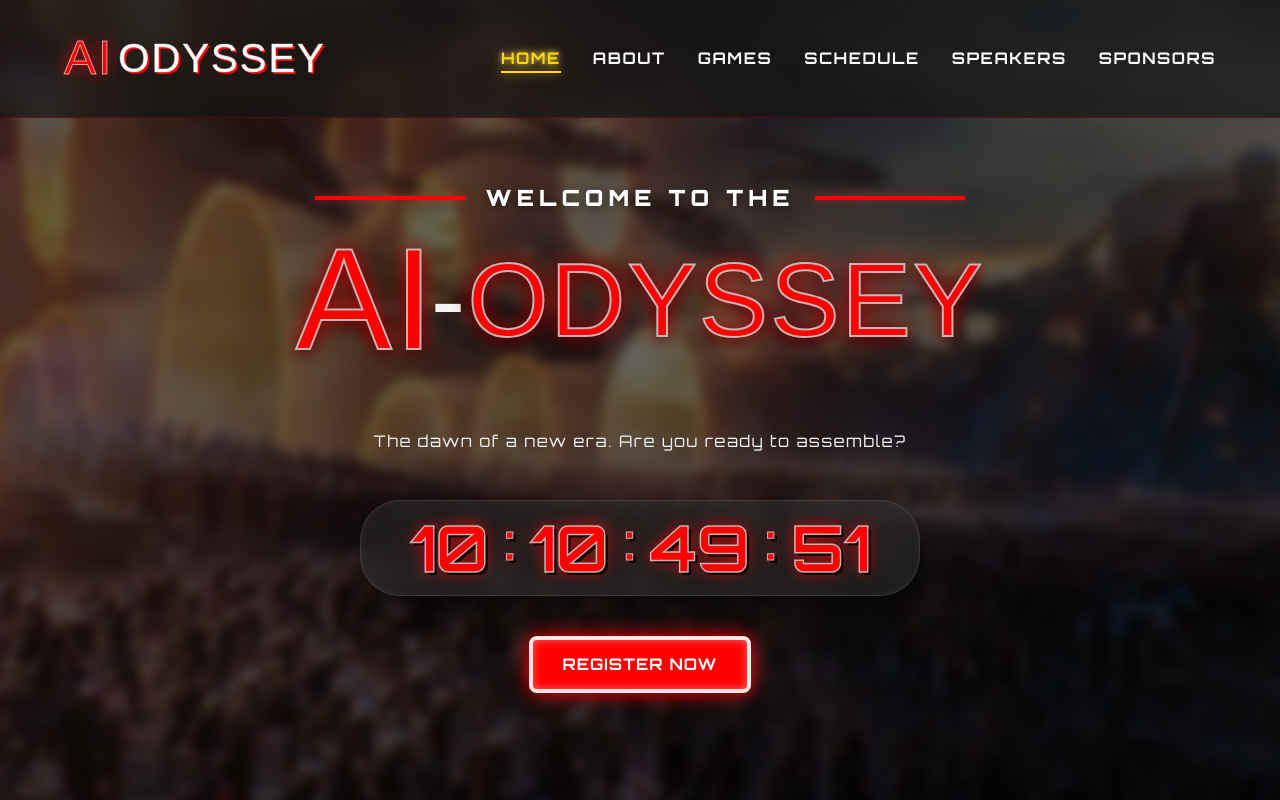
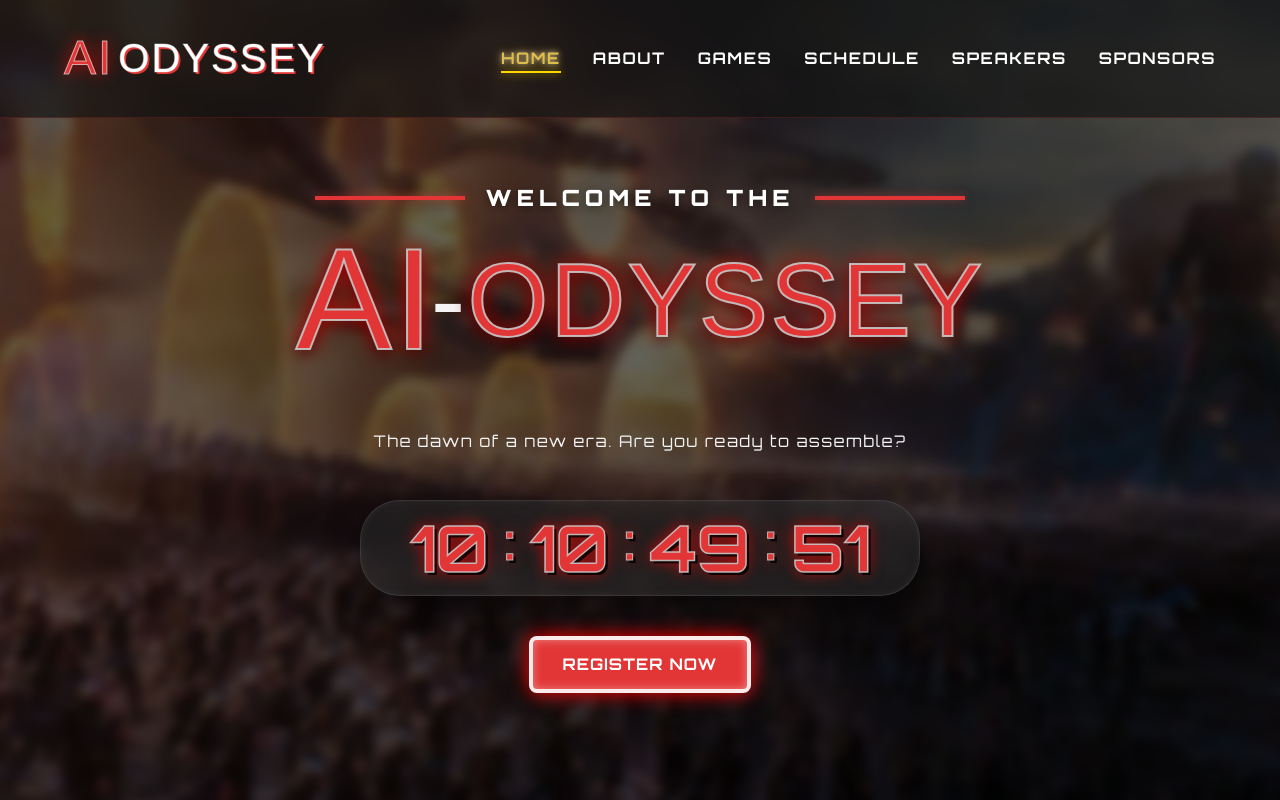
Before and after one commit to aman00077777/AI-Odssey-2026, a React (Vite) app in the folder frontend/: page / in a window 1280 px wide. Shown: the top 800 px of the page. Built offline with nearby package versions, Linux system fonts and the light colour scheme; a web font is replaced by a local one.

Commit message:
fixed contrast

```diff
--- a/frontend/src/index.css
+++ b/frontend/src/index.css
@@ -7,11 +7,11 @@
 :root {
   --bg-color: #0d0d0d;
   --text-color: #f4f4f4;
-  --marvel-red: #ff0000;
-  --dark-red: #b30000;
-  --silver: #a5a5a5;
+  --marvel-red: #e23636;
+  --dark-red: #a82b2b;
+  --silver: #9e9e9e;
   --glass-bg: rgba(20, 20, 20, 0.7);
-  --glass-border: rgba(255, 0, 0, 0.2);
+  --glass-border: rgba(226, 54, 54, 0.2);
   --font-heading: 'Avengeance', 'Outfit', sans-serif;
   --font-body: 'Orbitron', 'Inter', sans-serif;
 }
@@ -251,8 +251,8 @@ a {
 }
 
 .nav-links li a.active {
-  color: #FFD700;
-  text-shadow: 0 0 10px rgba(255, 215, 0, 0.8), 0 0 5px rgba(255, 255, 255, 0.5);
+  color: #dfbd4d;
+  text-shadow: 0 0 10px rgba(223, 189, 77, 0.8), 0 0 5px rgba(255, 255, 255, 0.5);
 }
 
 .nav-links li a.active::after {
@@ -619,8 +619,8 @@ a {
   scroll-snap-align: center;
   flex-shrink: 0;
   /* Exact User Specs */
-  background: #FF000033;
-  box-shadow: 0px 4px 4px 0px #FF000066;
+  background: rgba(226, 54, 54, 0.2);
+  box-shadow: 0px 4px 4px 0px rgba(226, 54, 54, 0.4);
   border-radius: 44px;
   /* Add SVG noise overlay using pseudo element to avoid filtering children completely */
   position: relative;
@@ -649,8 +649,8 @@ a {
   height: 411px;
   transform: translateY(-10px);
   /* The specs say everything else is the same */
-  background: #FF000033;
-  box-shadow: 0px 4px 4px 0px #FF000066;
+  background: rgba(226, 54, 54, 0.2);
+  box-shadow: 0px 4px 4px 0px rgba(226, 54, 54, 0.4);
   border-color: rgba(255, 50, 50, 0.7);
   z-index: 20;
 }
@@ -879,8 +879,8 @@ a {
   margin-top: 10px;
   padding: 5px 20px;
   background: linear-gradient(135deg, rgba(120, 0, 0, 0.2), rgba(60, 0, 0, 0.3), rgba(150, 0, 0, 0.2));
-  border: 1px solid rgba(255, 0, 0, 0.5);
-  box-shadow: 0 0 10px rgba(255, 0, 0, 0.3), inset 0 0 5px rgba(255, 0, 0, 0.2);
+  border: 1px solid rgba(226, 54, 54, 0.5);
+  box-shadow: 0 0 10px rgba(226, 54, 54, 0.3), inset 0 0 5px rgba(226, 54, 54, 0.2);
   border-radius: 20px;
   font-size: 0.9rem;
   font-weight: 700;
@@ -1006,8 +1006,8 @@ a {
   position: fixed;
   font-family: 'American Captain', sans-serif;
   font-size: 3rem;
-  color: #4ddbff;
-  text-shadow: 0 0 15px rgba(0, 200, 255, 0.9), 2px 2px 0px #000;
+  color: #6fc8e0;
+  text-shadow: 0 0 15px rgba(111, 200, 224, 0.9), 2px 2px 0px #000;
   pointer-events: none;
   z-index: 999999999;
   transform: translate(-50%, -50%);
@@ -1051,7 +1051,7 @@ a {
 
 .speaker-card:hover {
   transform: translateY(-10px);
-  box-shadow: 0 10px 25px rgba(255, 0, 0, 0.4);
+  box-shadow: 0 10px 25px rgba(226, 54, 54, 0.4);
   border-color: var(--marvel-red);
 }
 
@@ -1062,7 +1062,7 @@ a {
   border-radius: 50%;
   overflow: hidden;
   border: 3px solid var(--marvel-red);
-  box-shadow: 0 0 15px rgba(255, 0, 0, 0.3);
+  box-shadow: 0 0 15px rgba(226, 54, 54, 0.3);
 }
 
 .speaker-img-wrapper img {
@@ -1102,22 +1102,22 @@ a {
 
 /* Pulsing Metallic Blue Animation */
 .sparkle-text {
-  color: #1e3a8a;
-  /* Dark metallic blue */
-  text-shadow: 0 0 5px rgba(30, 58, 138, 0.5);
+  color: #3b4a7d;
+  /* Muted metallic blue */
+  text-shadow: 0 0 5px rgba(59, 74, 125, 0.5);
   animation: pulse-metallic 2s ease-in-out infinite alternate;
 }
 
 @keyframes pulse-metallic {
   0% {
-    color: #1e3a8a;
-    /* Darker blue */
-    text-shadow: 0 0 5px rgba(30, 58, 138, 0.2);
+    color: #3b4a7d;
+    /* Muted blue */
+    text-shadow: 0 0 5px rgba(59, 74, 125, 0.2);
   }
 
   100% {
-    color: #4facfe;
-    /* Brighter metallic blue */
-    text-shadow: 0 0 20px rgba(79, 172, 254, 0.8), 0 0 40px rgba(79, 172, 254, 0.6);
+    color: #67a6d8;
+    /* Softer metallic blue */
+    text-shadow: 0 0 20px rgba(103, 166, 216, 0.8), 0 0 40px rgba(103, 166, 216, 0.6);
   }
 }
```
Also changed, not shown: 1 other file (tests, documents, lock files or other folders).
